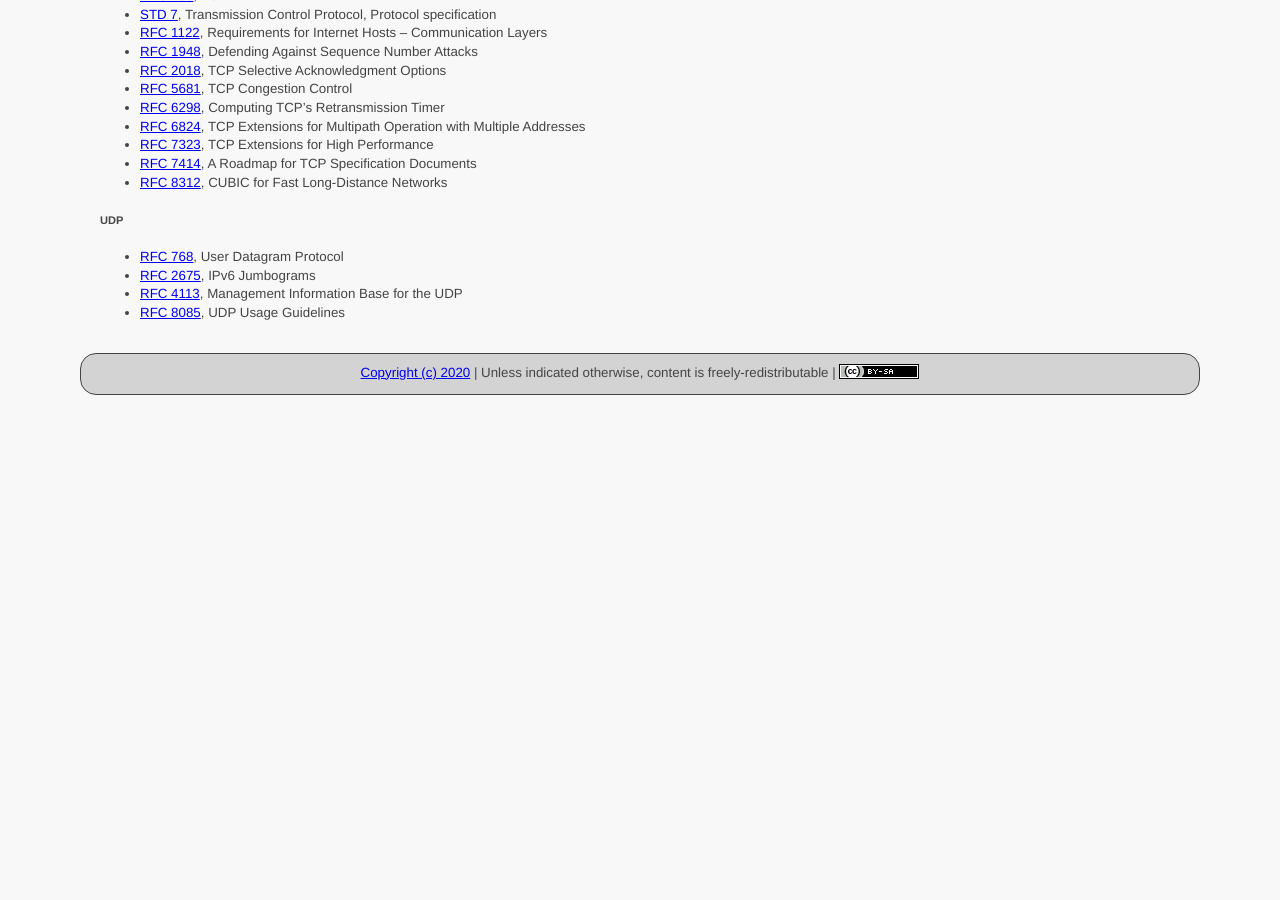
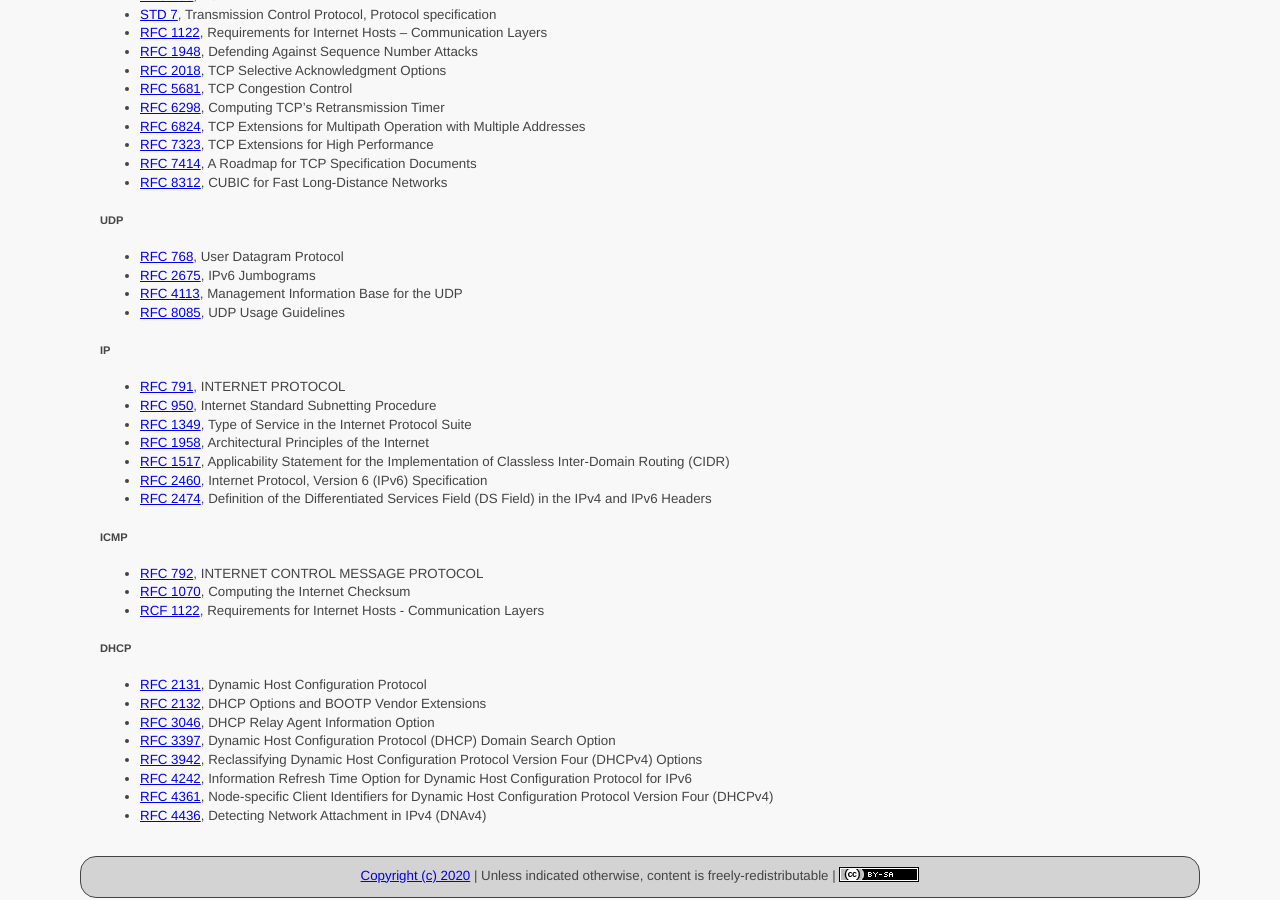
Before and after one commit to ycpcs/cs330-fall2020, a Jekyll site: the page built from resources/index.md, in a window 1280 px wide and 900 px high, scrolled down 2242 px. Built offline with Jekyll 4.4.1, drawn with Linux system fonts in a browser that asks for light colours; before the commit the page ends 2647 px from its top, so only the background shows below that.

```diff
--- a/resources/index.md
+++ b/resources/index.md
@@ -135,3 +135,27 @@ Technical Documentation
   - [RFC 2675](https://tools.ietf.org/html/rfc2675), IPv6 Jumbograms
   - [RFC 4113](https://tools.ietf.org/html/rfc4113), Management Information Base for the UDP
   - [RFC 8085](https://tools.ietf.org/html/rfc8085), UDP Usage Guidelines
+
+##### IP
+  - [RFC 791](https://tools.ietf.org/html/rfc791),  INTERNET PROTOCOL
+  - [RFC 950](https://tools.ietf.org/html/rfc950), Internet Standard Subnetting Procedure
+  - [RFC 1349](https://tools.ietf.org/html/rfc1349), Type of Service in the Internet Protocol Suite
+  - [RFC 1958](https://tools.ietf.org/html/rfc1958), Architectural Principles of the Internet
+  - [RFC 1517](https://tools.ietf.org/html/rfc1517), Applicability Statement for the Implementation of Classless Inter-Domain Routing (CIDR)
+  - [RFC 2460](https://tools.ietf.org/html/rfc2460), Internet Protocol, Version 6 (IPv6) Specification
+  - [RFC 2474](https://tools.ietf.org/html/rfc2474), Definition of the Differentiated Services Field (DS Field) in the IPv4 and IPv6 Headers
+
+##### ICMP
+  - [RFC 792](https://tools.ietf.org/html/rfc792), INTERNET CONTROL MESSAGE PROTOCOL
+  - [RFC 1070](https://tools.ietf.org/html/rfc1071), Computing the Internet Checksum
+  - [RCF 1122](https://tools.ietf.org/html/rfc1122), Requirements for Internet Hosts - Communication Layers
+
+##### DHCP
+  - [RFC 2131](https://tools.ietf.org/html/rfc2131), Dynamic Host Configuration Protocol
+  - [RFC 2132](https://tools.ietf.org/html/rfc2132), DHCP Options and BOOTP Vendor Extensions
+  - [RFC 3046](https://tools.ietf.org/html/rfc3046), DHCP Relay Agent Information Option
+  - [RFC 3397](https://tools.ietf.org/html/rfc3346), Dynamic Host Configuration Protocol (DHCP) Domain Search Option
+  - [RFC 3942](https://tools.ietf.org/html/rfc3942), Reclassifying Dynamic Host Configuration Protocol Version Four (DHCPv4) Options
+  - [RFC 4242](https://tools.ietf.org/html/rfc4242), Information Refresh Time Option for Dynamic Host Configuration Protocol for IPv6
+  - [RFC 4361](https://tools.ietf.org/html/rfc4361), Node-specific Client Identifiers for Dynamic Host Configuration Protocol Version Four (DHCPv4)
+  - [RFC 4436](https://tools.ietf.org/html/rfc4436), Detecting Network Attachment in IPv4 (DNAv4)
```
Also changed, not shown: labs/index.md (+1 -1 lines), labs/rdt_solutions.md (added, +28 -0 lines), schedule/index.md (+5 -1 lines), 1 other file.
